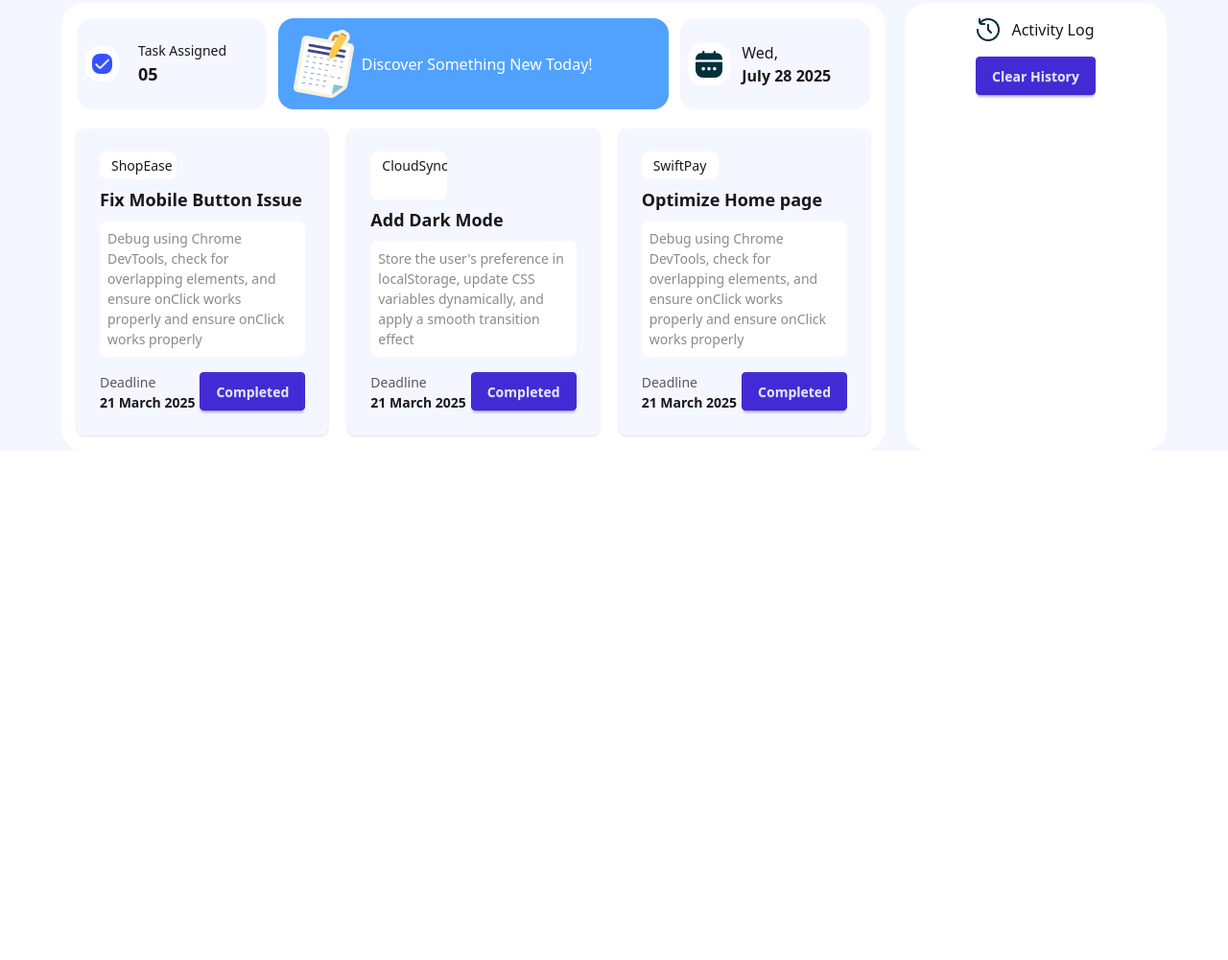
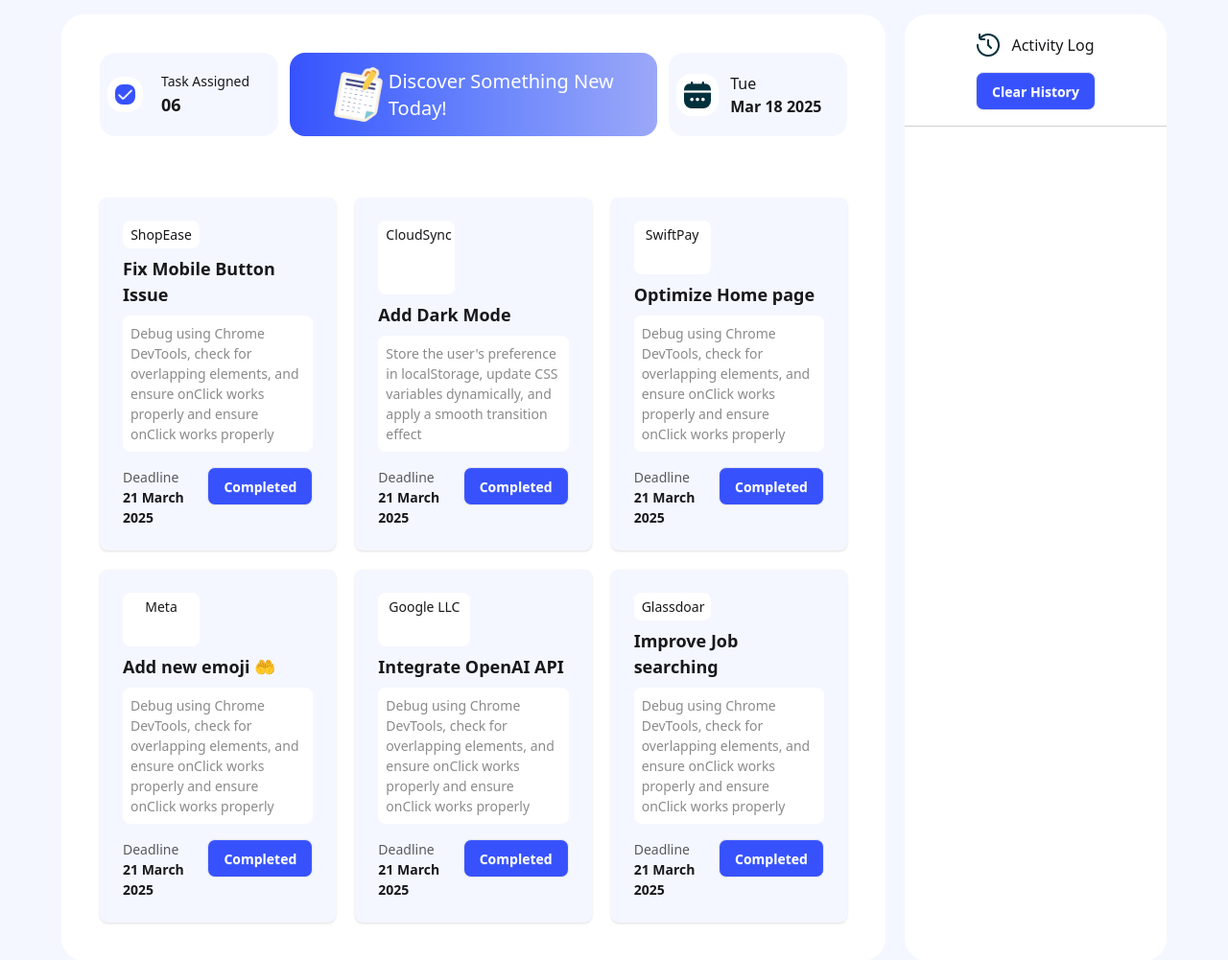
Before and after one commit to abirjuboraj201/b11-aasign5, a plain HTML site: page index.html in a window 1280 px wide. Shown: the part 117-1118 px from the top of the page at 96% size. Before the commit the page ends 800 px from the top, so only its background shows below. Drawn offline with nearby package versions, Linux system fonts and the light colour scheme.

Commit message:
third commit

```diff
--- a/index.html
+++ b/index.html
@@ -14,7 +14,7 @@
 </head>
 <body class="bg-[#F4F7FF]  container mx-auto">
 
-    <header class="my-2">
+    <header class=" pt-5">
         <nav class="bg-white rounded-2xl  mx-16">
             <div class="navbar shadow-sm rounded-2xl px-4">
                 <img src="./assets/logo.png" alt="">
@@ -30,7 +30,7 @@
 
 
                     <div class="ml-3 bg-[#F4F7FF] rounded-full p-2 ">
-                        <img src="./assets/theme-btn.png" alt="">
+                        <img id="bg-color-btn" src="./assets/theme-btn.png" alt="">
                     </div>
 
                 </div>
@@ -39,8 +39,8 @@
         </nav>
     </header>
 
-    <main class="mx-16 my-10 rounded-2xl grid grid-cols-12 gap-5">
-        <section class="p-4 col-span-9 bg-white rounded-3xl ">
+    <main class="mx-16 py-10 rounded-2xl grid grid-cols-12 gap-5">
+        <section class="p-10 col-span-9 bg-white rounded-3xl ">
             <section class="grid grid-cols-8 gap-3">
                 <div class="flex items-center gap-3 bg-[#F4F7FF] rounded-2xl p-2 col-span-2">
                     <div class="">
@@ -49,17 +49,17 @@
 
                     <div>
                         <h3 class="text-sm">Task Assigned</h3>
-                        <h2  class="font-bold text-lg">0<span id="assigned-task">5</span></h2>
+                        <h2  class="font-bold text-lg">0<span id="assigned-task">6</span></h2>
                     </div>
                 </div>
 
 
-                <div class="flex items-center bg-blue-400 p-2 rounded-2xl col-span-4">
+                <div class="flex items-center bg-gradient-to-r from-[#3752FD] to-[#9BA8F8] px-10 py-3 rounded-2xl col-span-4">
                     <div>
                         <img src="./assets/board.png" alt="">
                     </div>
                     <div>
-                        <p class="text-white">Discover Something New Today!</p>
+                        <p class="text-white text-xl">Discover Something New Today!</p>
                     </div>
                 </div>
 
@@ -69,21 +69,21 @@
                     </div>
 
                     <div>
-                        <h3>Wed,</h3>
-                        <h3 class="font-bold">July 28 2025</h3>
+                        <h3 id="day"></h3>
+                        <h3 id="date" class="font-bold"></h3>
                     </div>
                 </div>
             </section>
 
             <!-- card section -->
-             <section class="mt-5 grid grid-cols-3 gap-5">
+             <section class="mt-16 grid grid-cols-3 gap-5">
                 <!-- card-1 -->
                 <div class="card  bg-[#F4F7FF] card-md shadow-sm ">
                     <div class="card-body">
-                        <p class="bg-white rounded-lg w-20 px-3 py-1">ShopEase</p>
+                        <p class="bg-white rounded-lg w-20 px-2 py-1 text-center">ShopEase</p>
                         <h2 id="title" class="card-title">Fix Mobile Button Issue </h2>
                         <div class="bg-white rounded-lg">
-                            <p class="p-2 opacity-50  ">Debug using Chrome DevTools, check for overlapping elements, and ensure onClick works properly and ensure onClick works properly</p>
+                            <p class="p-2 opacity-50 ">Debug using Chrome DevTools, check for overlapping elements, and ensure onClick works properly and ensure onClick works properly </p>
                         </div>
                         <div class="flex mt-2">
 
@@ -93,7 +93,7 @@
                             </div>
 
                             <div class=" ">
-                                <button class="btn btn-primary task-btn ">Completed</button>
+                                <button class="btn  task-btn bg-[#3752FD] text-white rounded-lg">Completed</button>
                             </div>
 
                         </div>
@@ -102,7 +102,7 @@
                 <!-- card-2 -->
                 <div class="card  bg-[#F4F7FF] card-md shadow-sm ">
                     <div class="card-body">
-                        <p class="bg-white rounded-lg w-20 px-3 py-1">CloudSync</p>
+                        <p class="bg-white rounded-lg w-20 px-2 py-1 text-center">CloudSync</p>
                         <h2 class="card-title">Add Dark Mode </h2>
                         <div class="bg-white rounded-lg">
                             <p class="p-2 opacity-50  ">Store the user's preference in localStorage, update CSS variables dynamically, and apply a smooth transition effect</p>
@@ -115,7 +115,7 @@
                             </div>
 
                             <div class=" ">
-                                <button class="btn btn-primary task-btn">Completed</button>
+                                <button class="btn  bg-[#3752FD] text-white rounded-lg task-btn">Completed</button>
                             </div>
 
                         </div>
@@ -124,7 +124,7 @@
                 <!-- card-3 -->
                 <div class="card  bg-[#F4F7FF] card-md shadow-sm ">
                     <div class="card-body">
-                        <p class="bg-white rounded-lg w-20 px-3 py-1">SwiftPay</p>
+                        <p class="bg-white rounded-lg w-20 px-2 text-center py-1">SwiftPay</p>
                         <h2 class="card-title">Optimize  Home page  </h2>
                         <div class="bg-white rounded-lg">
                             <p class="p-2 opacity-50  ">Debug using Chrome DevTools, check for overlapping elements, and ensure onClick works properly and ensure onClick works properly</p>
@@ -137,7 +137,73 @@
                             </div>
 
                             <div class=" ">
-                                <button class="btn btn-primary task-btn">Completed</button>
+                                <button class="btn  bg-[#3752FD] text-white rounded-lg task-btn">Completed</button>
+                            </div>
+
+                        </div>
+                    </div>
+                </div>
+                <!-- card-4 -->
+                <div class="card  bg-[#F4F7FF] card-md shadow-sm ">
+                    <div class="card-body">
+                        <p class="bg-white rounded-lg w-20 px-2 text-center py-1">Meta</p>
+                        <h2 class="card-title">Add new emoji 🤲</h2>
+                        <div class="bg-white rounded-lg">
+                            <p class="p-2 opacity-50  ">Debug using Chrome DevTools, check for overlapping elements, and ensure onClick works properly and ensure onClick works properly</p>
+                        </div>
+                        <div class="flex mt-2">
+
+                            <div class="flex-1">
+                                <p class="opacity-70">Deadline</p>
+                                <p class="font-bold">21 March 2025</p>
+                            </div>
+
+                            <div class=" ">
+                                <button class="btn  bg-[#3752FD] text-white rounded-lg task-btn">Completed</button>
+                            </div>
+
+                        </div>
+                    </div>
+                </div>
+                <!-- card-5 -->
+                <div class="card  bg-[#F4F7FF] card-md shadow-sm ">
+                    <div class="card-body">
+                        <p class="bg-white rounded-lg w-24 px-2 text-center py-1">Google LLC</p>
+                        <h2 class="card-title">Integrate OpenAI API </h2>
+                        <div class="bg-white rounded-lg">
+                            <p class="p-2 opacity-50  ">Debug using Chrome DevTools, check for overlapping elements, and ensure onClick works properly and ensure onClick works properly</p>
+                        </div>
+                        <div class="flex mt-2">
+
+                            <div class="flex-1">
+                                <p class="opacity-70">Deadline</p>
+                                <p class="font-bold">21 March 2025</p>
+                            </div>
+
+                            <div class=" ">
+                                <button class="btn  bg-[#3752FD] text-white rounded-lg task-btn">Completed</button>
+                            </div>
+
+                        </div>
+                    </div>
+                </div>
+                <!-- card-6 -->
+                <div class="card  bg-[#F4F7FF] card-md shadow-sm ">
+                    <div class="card-body">
+                        <p class="bg-white rounded-lg w-20 px-2 text-center py-1">Glassdoar</p>
+                        <h2 class="card-title">Improve Job searching </h2>
+                        <div class="bg-white rounded-lg">
+                            <p class="p-2 opacity-50  ">Debug using Chrome DevTools, check for overlapping elements, and ensure onClick works properly and ensure onClick works properly</p>
+                        </div>
+                        <div class="flex mt-2">
+
+                            <div class="flex-1">
+                                <p class="opacity-70">Deadline</p>
+                                <p class="font-bold">21 March 2025</p>
+                            </div>
+
+                            <div class=" ">
+                                <button class="btn  bg-[#3752FD] text-white rounded-lg task-btn">Completed</button>
                             </div>
 
                         </div>
@@ -146,7 +212,7 @@
              </section>
         </section>
 
-        <section id="activity-log" class="p-4 col-span-3 bg-white  rounded-3xl">
+        <section id="activity-log" class="py-5 col-span-3 bg-white  rounded-3xl">
             <div class="flex items-center gap-3 mb-4 justify-center">
                  <div>
                      <img src="./assets/activity.png" alt="">
@@ -156,15 +222,22 @@
                  </div>
             </div>
 
-             <div class="text-center">
-                <button id="activity-log-btn" class="btn btn-primary ">Clear History</button>
+             <div class="text-center mb-4">
+                <button id="activity-log-btn" class="btn  bg-[#3752FD] text-white rounded-lg ">Clear History</button>
+             </div>
+
+             <hr class="opacity-20">
+
+             <div id="activity-log-history" class="p-4">
+
              </div>
          </section>
 
 
     </main>
 
-
  <script src="./js/task.js"></script>
+ <script src="./js/theme.js"></script>
+ <script src="./js/functions.js"></script>
 </body>
 </html>
--- /dev/null
+++ b/js/functions.js
@@ -0,0 +1,33 @@
+// function for date
+function updateDate() {
+
+    const now = new Date();
+
+
+    const day = now.toLocaleDateString('en-US', { weekday: 'short' });
+    const month = now.toLocaleDateString('en-US', { month: 'short' });
+    const dayNum = now.getDate();
+    const year = now.getFullYear();
+
+
+    document.getElementById("day").innerText = day;
+    document.getElementById("date").innerHTML = `
+    ${month}
+    ${dayNum}
+    ${year}`;
+}
+
+updateDate();
+
+
+
+// function for random background color
+
+function randomBgColor() {
+    const r = Math.floor(Math.random() * 256);
+    const g = Math.floor(Math.random() * 256);
+    const b = Math.floor(Math.random() * 256);
+
+    const randomBg = `rgb(${r}, ${g}, ${b})`;
+    return randomBg;
+}
--- /dev/null
+++ b/js/theme.js
@@ -0,0 +1,6 @@
+
+document.getElementById('bg-color-btn').addEventListener('click', function(event){
+    event.preventDefault();
+
+    document.body.style.backgroundColor = randomBgColor();
+})
```
Also changed, not shown: js/task.js (+29 -10 lines).
